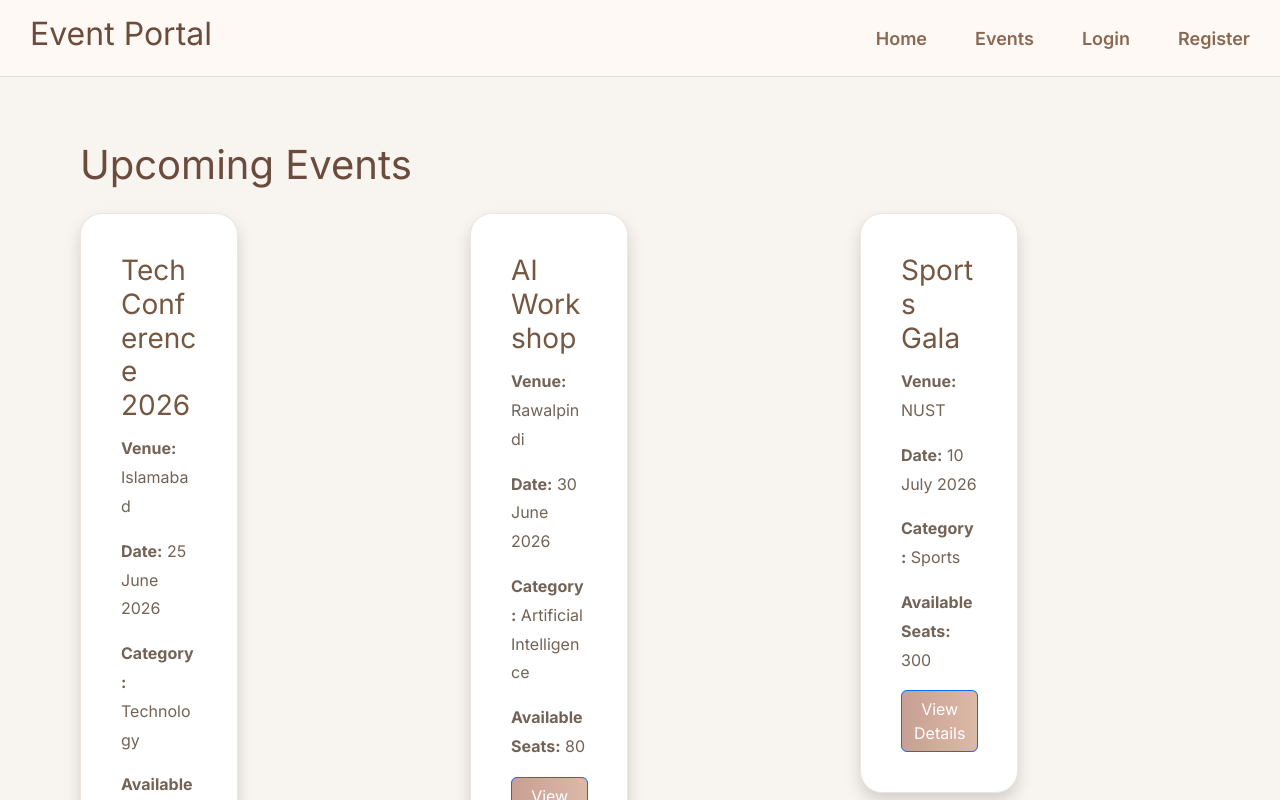
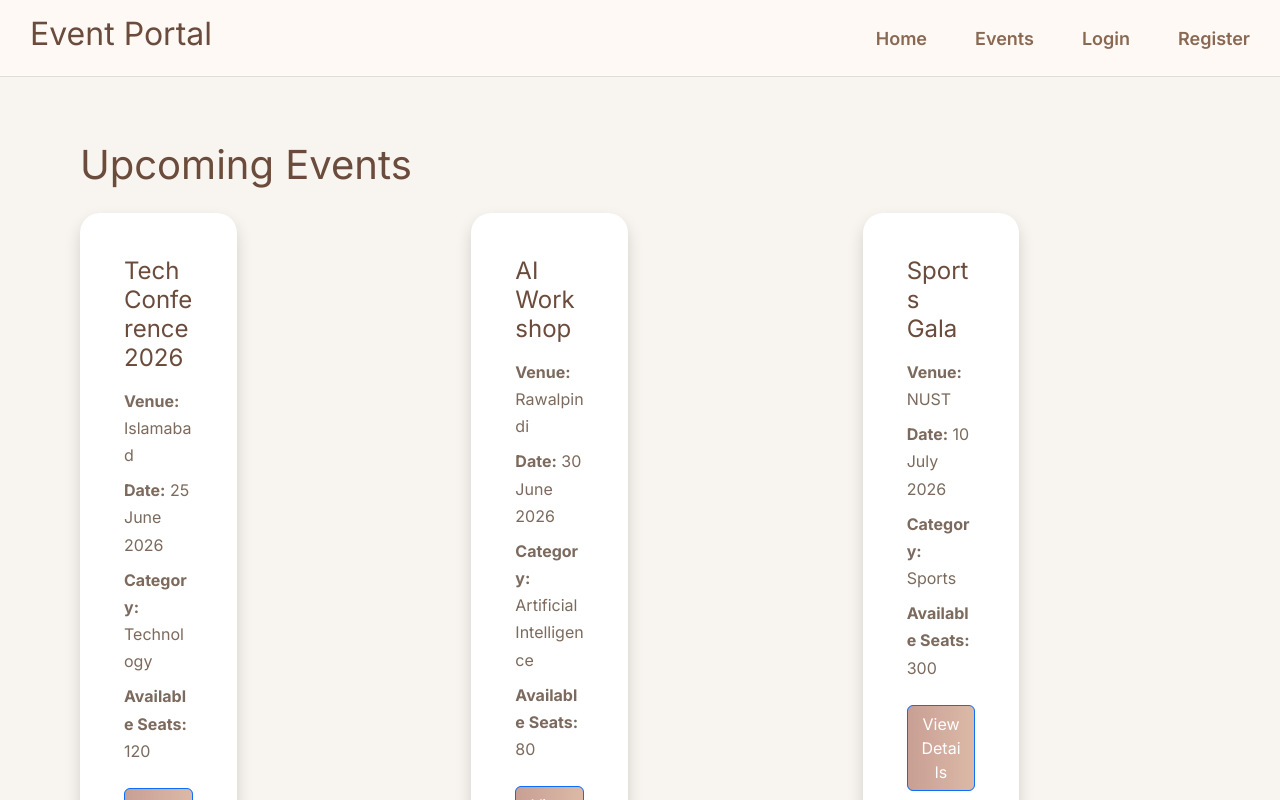
Before and after one commit to zainabiftikhar00/SRS-Project-Group-05-EventRegistration-ManagementPortal., a React (Vite) app: page /events in a window 1280 px wide. Shown: the top 800 px of the page. Built offline with nearby package versions, Linux system fonts and the light colour scheme.

Commit message:
Improved upcoming events UI

```diff
--- a/src/index.css
+++ b/src/index.css
@@ -208,16 +208,11 @@ box-shadow:
 display:grid;
 
 grid-template-columns:
-repeat(
-auto-fit,
-minmax(
-320px,
-1fr
-)
-);
+repeat(auto-fit,minmax(340px,1fr));
 
-gap:
-26px;
+gap:30px;
+
+align-items:stretch;
 
 }
 
@@ -225,56 +220,64 @@ gap:
 
 .card{
 
-background:
-white;
+background:#ffffff;
 
-padding:
-24px;
+border:none;
 
-border:
-1px solid #efe5dd;
+border-radius:20px;
 
-border-radius:
-22px;
+padding:28px;
 
 box-shadow:
-0 8px 20px rgba(0,0,0,.05);
+0 8px 24px rgba(0,0,0,.06);
 
 transition:
-all .3s;
+all .25s ease;
+
+height:100%;
+
+display:flex;
+
+flex-direction:column;
+
+justify-content:space-between;
 
 }
 
 .card:hover{
 
-transform:
-translateY(-6px);
+transform:translateY(-5px);
 
 box-shadow:
-0 18px 35px rgba(0,0,0,.08);
+0 16px 32px rgba(0,0,0,.10);
 
 }
 
 .card h3{
 
-color:
-#765842;
+font-size:24px;
 
-margin-bottom:
-12px;
+color:#6b4c3c;
 
-font-size:
-28px;
+margin-bottom:15px;
 
 }
 
 .card p{
 
-color:
-#736357;
+color:#7b6a5d;
 
-line-height:
-1.8;
+line-height:1.7;
+
+margin-bottom:8px;
+
+}
+
+.card button{
+
+margin-top:15px;
+
+width:100%;
 
 }
 
```
